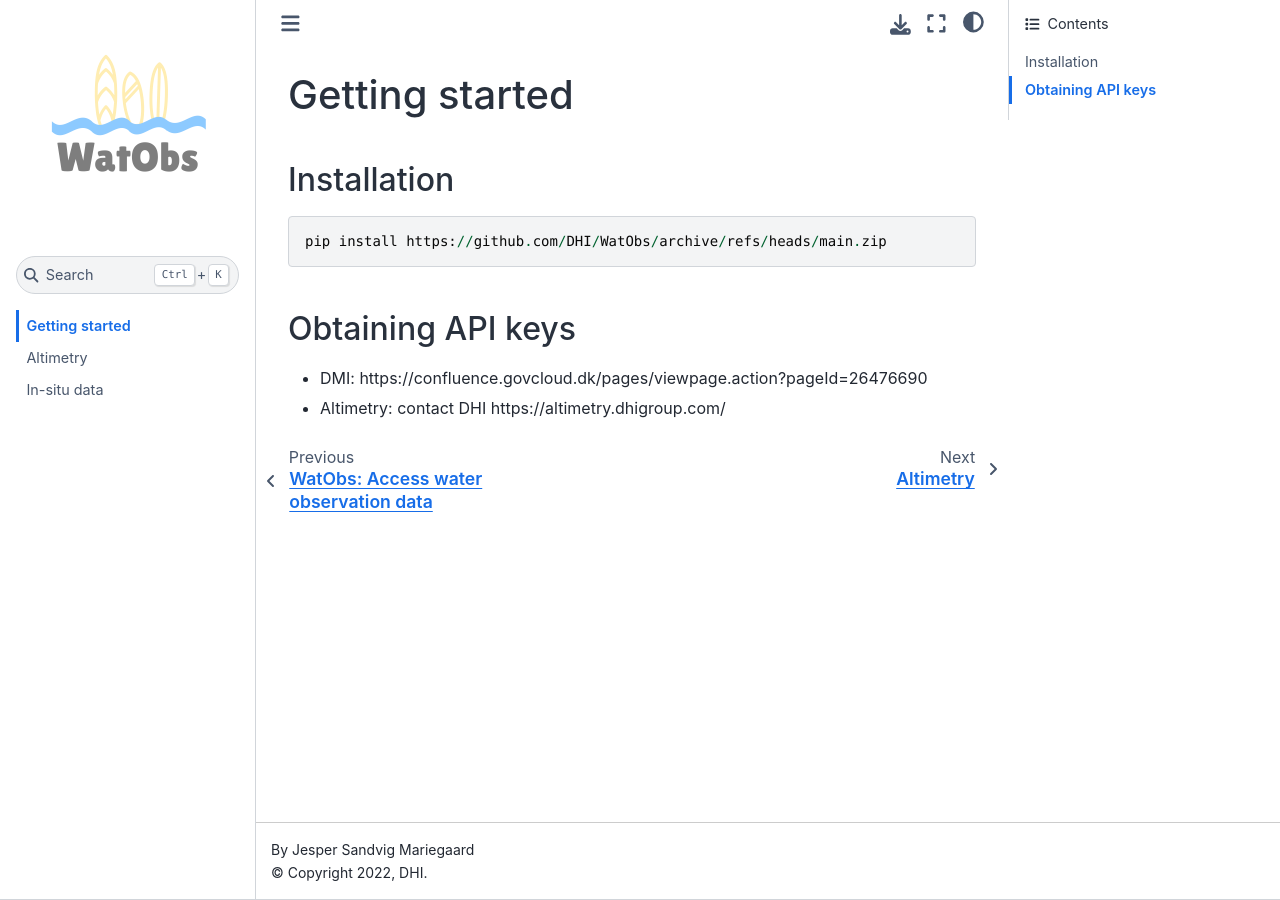
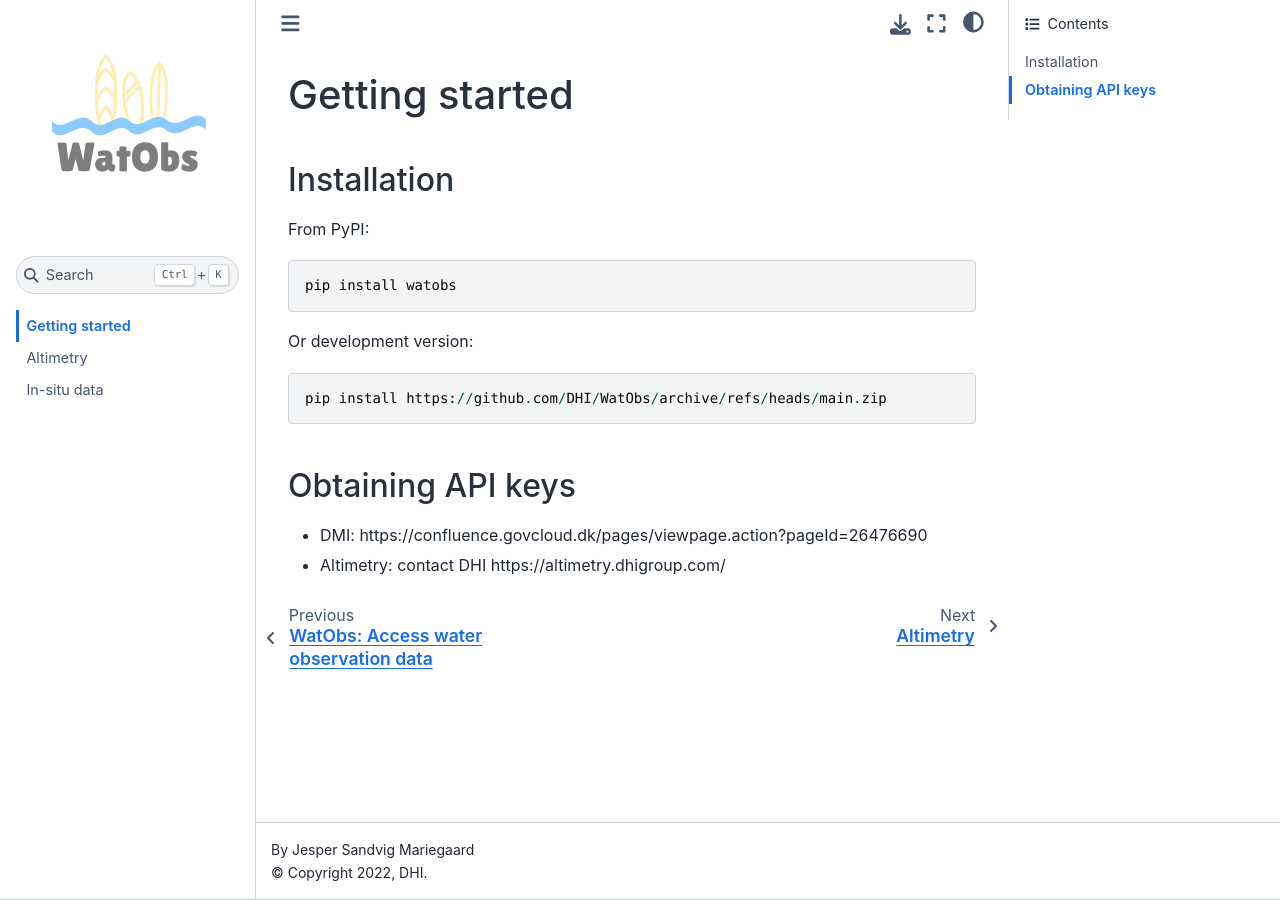
Before and after one commit to DHI/watobs, a Sphinx documentation site: the page built from docs/getting_started.md, in a window 1280 px wide. Built offline with Sphinx 7.4.7 and the Sphinx Book theme 1.1.4, drawn with Linux system fonts in a browser that asks for light colours.

Commit message:
Update getting_started.md

````diff
--- a/docs/getting_started.md
+++ b/docs/getting_started.md
@@ -1,6 +1,14 @@
 # Getting started
 
 ## Installation
+
+From PyPI:
+
+```
+pip install watobs
+```
+
+Or development version:
 
 ```
 pip install https://github.com/DHI/WatObs/archive/refs/heads/main.zip
````
